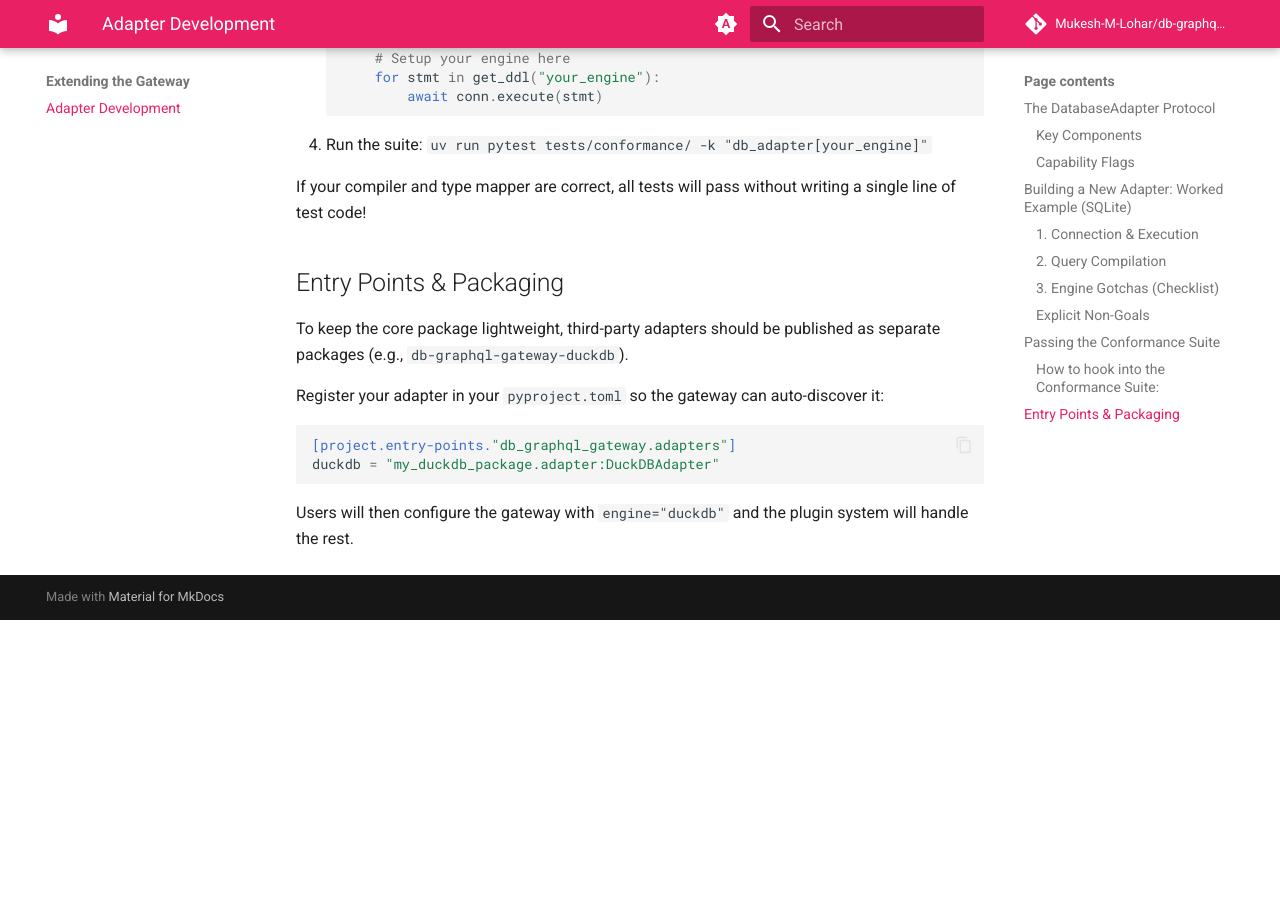
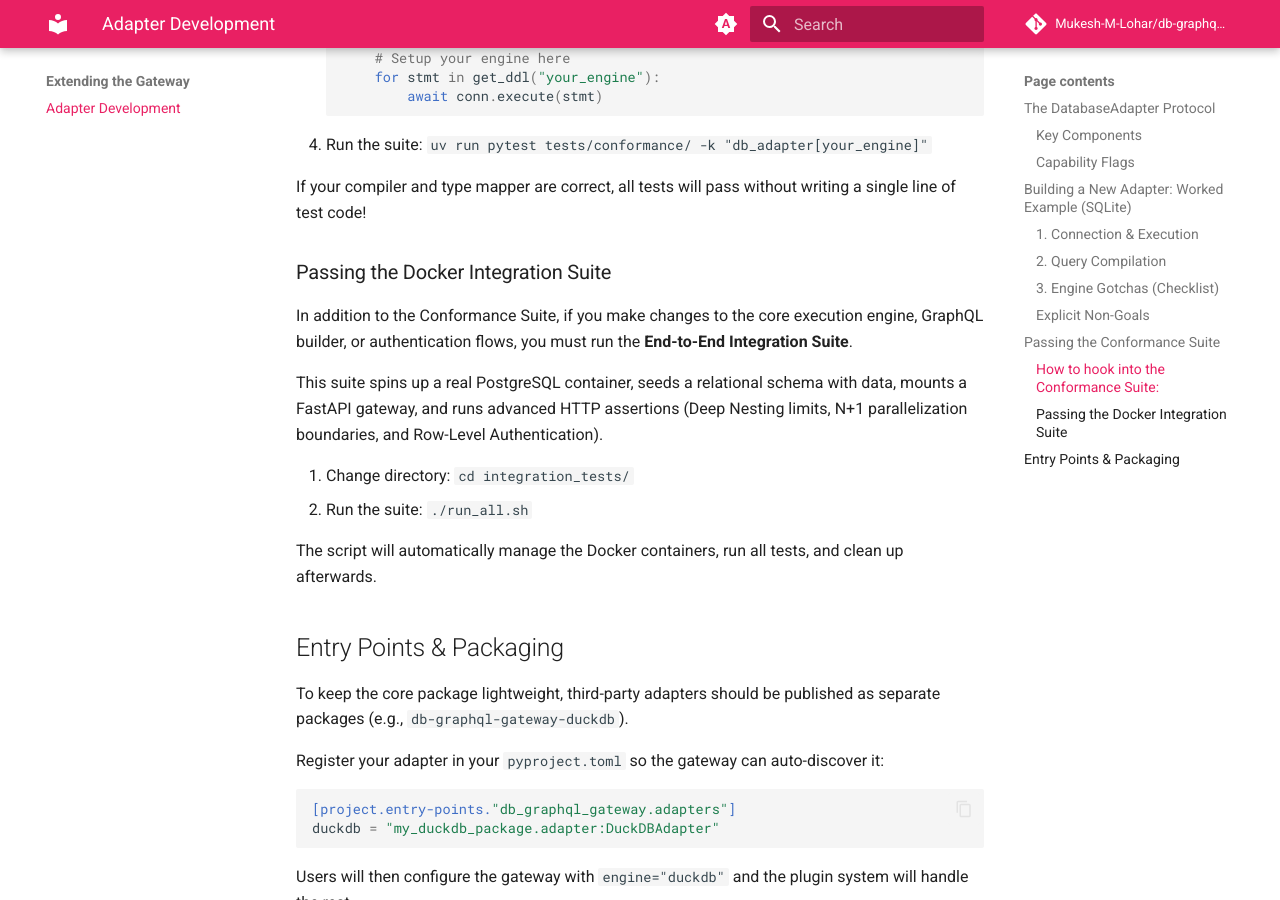
Before and after one commit to Mukesh-M-Lohar/db-graphql-gateway, an MkDocs documentation site: the page built from docs/CONTRIBUTING_ADAPTER.md, in a window 1280 px wide and 900 px high, scrolled down 2787 px. Built offline with MkDocs 1.6.1 and Material for MkDocs 9.7.7, drawn with Linux system fonts in a browser that asks for light colours; comment, search, counter and statistics services are not loaded; before the commit the page ends 3407 px from its top, so only the background shows below that.

Commit message:
docs: document integration testing suite and update changelog with recent fixes

```diff
--- a/docs/CONTRIBUTING_ADAPTER.md
+++ b/docs/CONTRIBUTING_ADAPTER.md
@@ -85,6 +85,17 @@ Your PR **will not be merged** unless it passes the Conformance Suite. This suit
 
 If your compiler and type mapper are correct, all tests will pass without writing a single line of test code!
 
+### Passing the Docker Integration Suite
+
+In addition to the Conformance Suite, if you make changes to the core execution engine, GraphQL builder, or authentication flows, you must run the **End-to-End Integration Suite**.
+
+This suite spins up a real PostgreSQL container, seeds a relational schema with data, mounts a FastAPI gateway, and runs advanced HTTP assertions (Deep Nesting limits, N+1 parallelization boundaries, and Row-Level Authentication).
+
+1. Change directory: `cd integration_tests/`
+2. Run the suite: `./run_all.sh`
+
+The script will automatically manage the Docker containers, run all tests, and clean up afterwards.
+
 ## Entry Points & Packaging
 
 To keep the core package lightweight, third-party adapters should be published as separate packages (e.g., `db-graphql-gateway-duckdb`).
```
Also changed, not shown: docs/CHANGELOG.md (+3 -0 lines).
